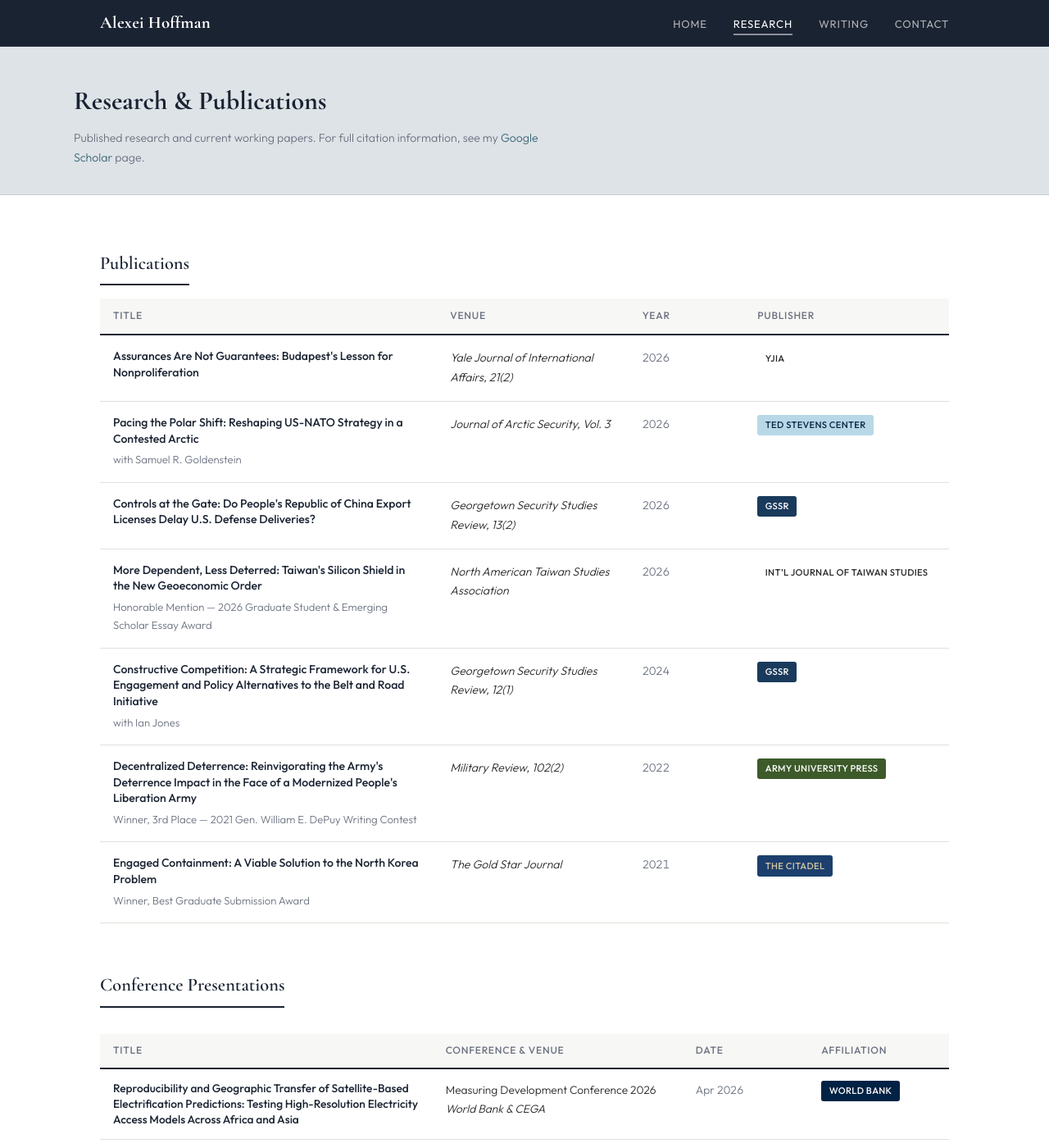
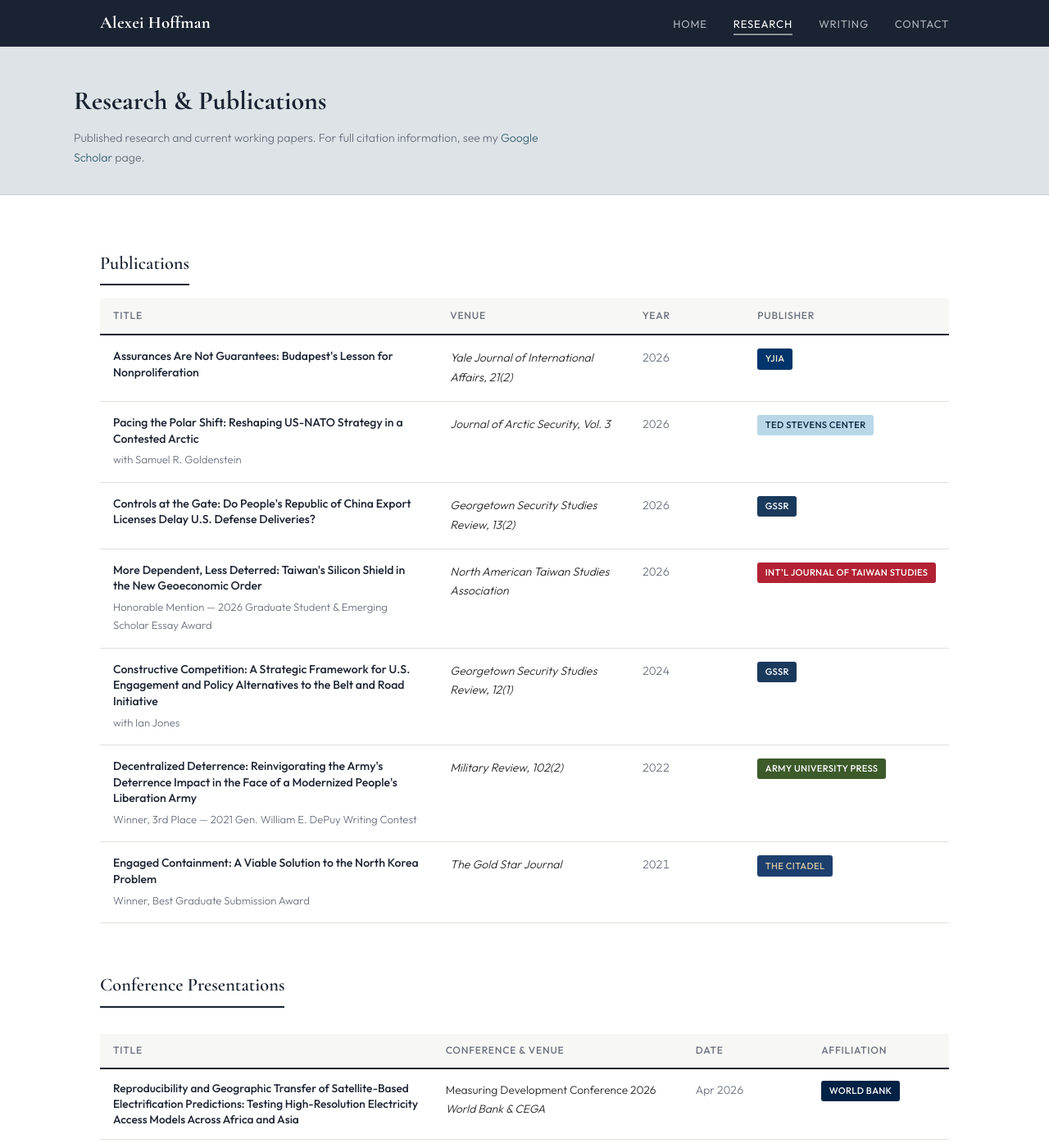
Before and after one commit to a-novi13-byte/a-novi13-byte.github.io, a Jekyll site: the page built from research.html, in a window 1280 px wide and 1400 px high. Shown: the whole window at 82% size. Built offline with Jekyll 4.4.1, drawn with Linux system fonts in a browser that asks for light colours.

Commit message:
Update main.css

```diff
--- a/assets/css/main.css
+++ b/assets/css/main.css
@@ -66,6 +66,8 @@ img { max-width: 100%; display: block; }
 .badge-nwc { background: #003366; color: #d4af37; } .badge-sdstate { background: #0033A0; color: #FFD100; }
 .badge-nato { background: #004990; color: #fff; }
 .badge-tedstevens { background: #b8d8e8; color: #0a2540; }
+.badge-yjia { background: #00356B; color: #f4ecd0; }
+.badge-ijts { background: #B22234; color: #fff; }
 
 .conf-table { width: 100%; border-collapse: collapse; font-size: 0.86rem; margin-top: 1rem; }
 .conf-table thead th { text-align: left; font-weight: 500; font-size: 0.76rem; letter-spacing: 0.06em; text-transform: uppercase; color: var(--text-muted); padding: 0.65rem 1rem; border-bottom: 2px solid var(--navy); background: var(--bg-alt); }
```
